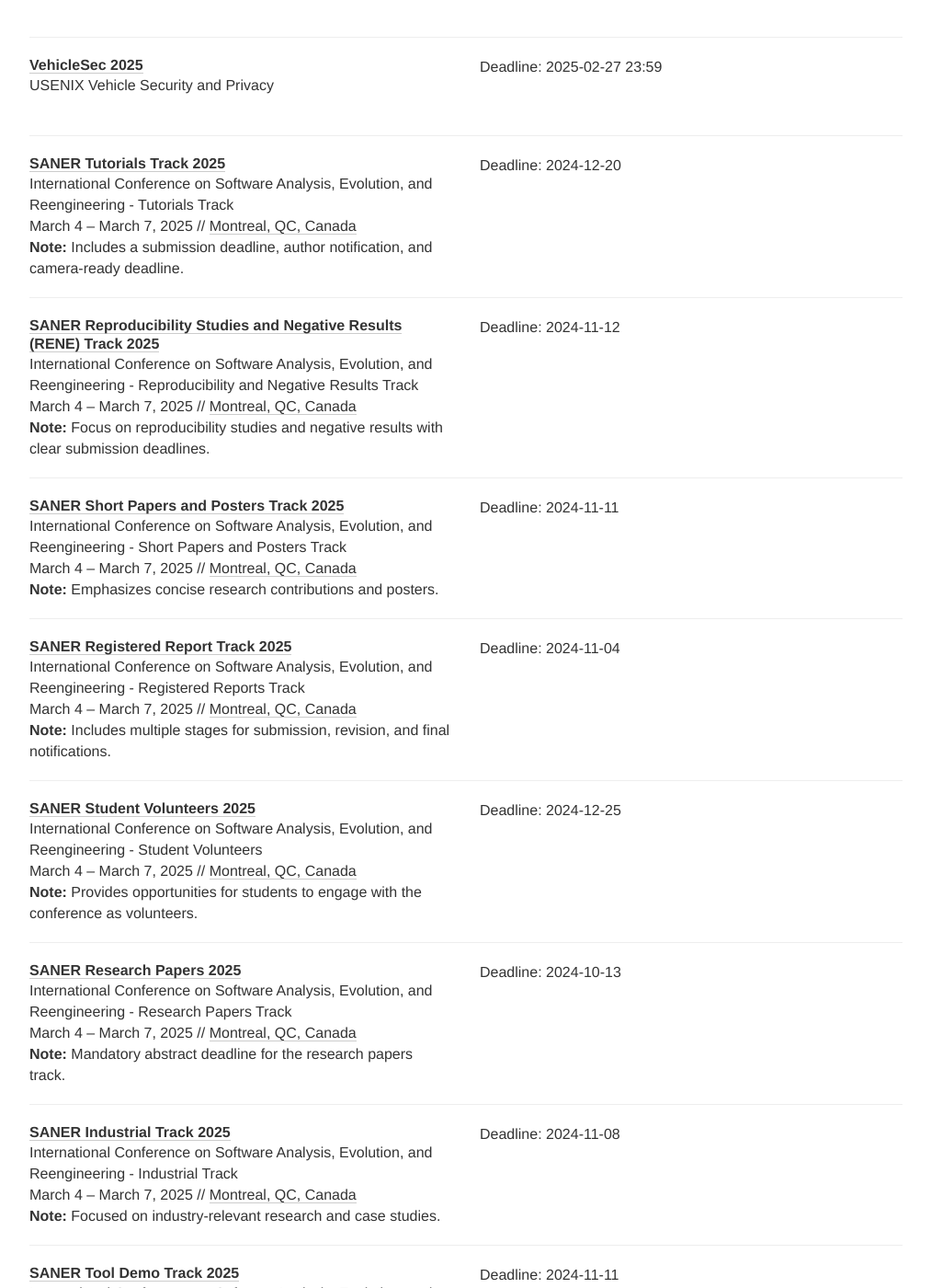
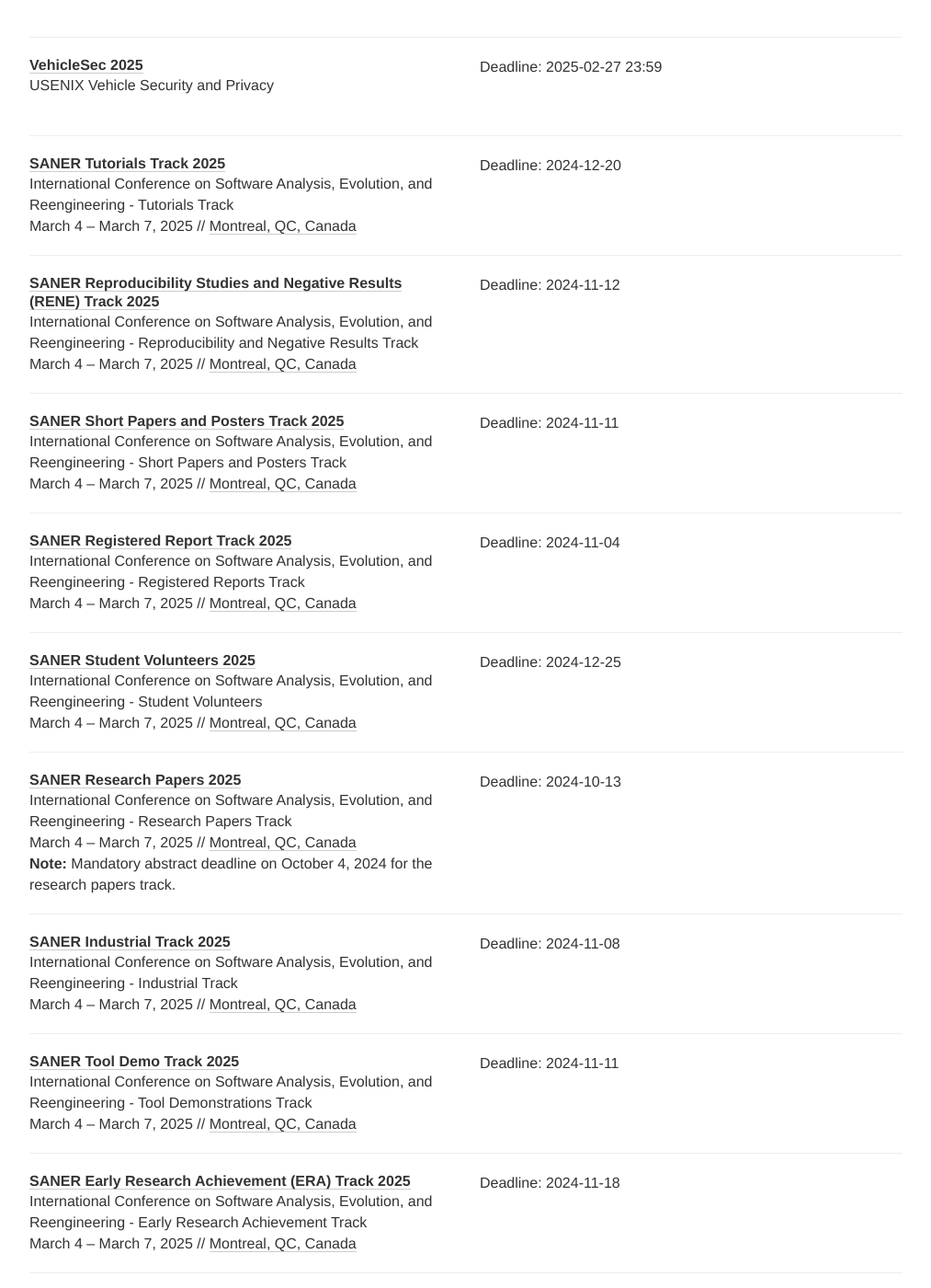
Before and after one commit to se-deadlines/se-deadlines.github.io, a Jekyll site: the page built from index.html, in a window 1280 px wide and 1400 px high, scrolled down 19609 px. Shown: the whole window at 92% size, without its empty margins (133-1146 px from the left). Built offline with Jekyll 4.4.1, drawn with Linux system fonts in a browser that asks for light colours; nearby versions of some CDN libraries; some of the changed text lies outside the part shown.

Commit message:
Removed unnecessary comments and notes from the SANER deadlines.

```diff
--- a/_data/conferences.yml
+++ b/_data/conferences.yml
@@ -1370,10 +1370,9 @@
   year: 2025
   link: https://conf.researchr.org/track/saner-2025/saner-2025-tutorials-track
   deadline:
-    - "2024-12-20" # Submission Date
+    - "2024-12-20"
   date: March 4 - March 7, 2025
   place: Montreal, QC, Canada
-  note: Includes a submission deadline, author notification, and camera-ready deadline.
   tags: [CO, TTBT]
 
 - name: SANER Reproducibility Studies and Negative Results (RENE) Track
@@ -1381,10 +1380,9 @@
   year: 2025
   link: https://conf.researchr.org/track/saner-2025/saner-2025-reproducibility-studies-and-negative-results-rene-track
   deadline:
-    - "2024-11-12" # Paper Submission Deadline
+    - "2024-11-12"
   date: March 4 - March 7, 2025
   place: Montreal, QC, Canada
-  note: Focus on reproducibility studies and negative results with clear submission deadlines.
   tags: [CO, REST]
 
 - name: SANER Short Papers and Posters Track
@@ -1392,10 +1390,9 @@
   year: 2025
   link: https://conf.researchr.org/track/saner-2025/saner-2025-short-papers-and-posters-track
   deadline:
-    - "2024-11-11" # Paper Submission Deadline
+    - "2024-11-11"
   date: March 4 - March 7, 2025
   place: Montreal, QC, Canada
-  note: Emphasizes concise research contributions and posters.
   tags: [CO, SPT]
 
 - name: SANER Registered Report Track
@@ -1403,10 +1400,9 @@
   year: 2025
   link: https://conf.researchr.org/track/saner-2025/saner-2025-registered-report-track
   deadline:
-    - "2024-11-04" # RR Submission
+    - "2024-11-04"
   date: March 4 - March 7, 2025
   place: Montreal, QC, Canada
-  note: Includes multiple stages for submission, revision, and final notifications.
   tags: [CO, RRT]
 
 - name: SANER Student Volunteers
@@ -1414,10 +1410,9 @@
   year: 2025
   link: https://conf.researchr.org/track/saner-2025/saner-2025-student-volunteers
   deadline:
-    - "2024-12-25" # Application Deadline
+    - "2024-12-25"
   date: March 4 - March 7, 2025
   place: Montreal, QC, Canada
-  note: Provides opportunities for students to engage with the conference as volunteers.
   tags: [CO, DOS]
 
 - name: SANER Research Papers
@@ -1425,10 +1420,10 @@
   year: 2025
   link: https://conf.researchr.org/track/saner-2025/saner-2025-papers
   deadline:
-    - "2024-10-13" # Paper Submission
+    - "2024-10-13"
   date: March 4 - March 7, 2025
   place: Montreal, QC, Canada
-  note: Mandatory abstract deadline for the research papers track.
+  note: Mandatory abstract deadline on October 4, 2024 for the research papers track.
   tags: [CO, RPT]
 
 - name: SANER Industrial Track
@@ -1436,10 +1431,9 @@
   year: 2025
   link: https://conf.researchr.org/track/saner-2025/saner-2025-industrial-track
   deadline:
-    - "2024-11-08" # Paper Submission Deadline
+    - "2024-11-08"
   date: March 4 - March 7, 2025
   place: Montreal, QC, Canada
-  note: Focused on industry-relevant research and case studies.
   tags: [CO, IPT]
 
 - name: SANER Tool Demo Track
@@ -1447,10 +1441,9 @@
   year: 2025
   link: https://conf.researchr.org/track/saner-2025/saner-2025-tool-demo-track
   deadline:
-    - "2024-11-11" # Paper Submission Deadline
+    - "2024-11-11"
   date: March 4 - March 7, 2025
   place: Montreal, QC, Canada
-  note: Focus on demonstrations of tools and prototypes.
   tags: [CO, TOT]
 
 - name: SANER Early Research Achievement (ERA) Track
@@ -1458,10 +1451,9 @@
   year: 2025
   link: https://conf.researchr.org/track/saner-2025/saner-2025-early-research-achievement-era--track
   deadline:
-    - "2024-11-18" # Paper Submission Deadline
+    - "2024-11-18"
   date: March 4 - March 7, 2025
   place: Montreal, QC, Canada
-  note: Targeted at showcasing preliminary and exploratory research.
   tags: [CO, NIER]
 
 - name: SANER Journal First Track
@@ -1469,8 +1461,7 @@
   year: 2025
   link: https://conf.researchr.org/track/saner-2025/saner-2025-journal-first-track
   deadline:
-    - "2024-12-03" # Paper Submission Deadline
+    - "2024-12-03"
   date: March 4 - March 7, 2025
   place: Montreal, QC, Canada
-  note: Dedicated to journal-first publications.
   tags: [CO, JFT]
```
